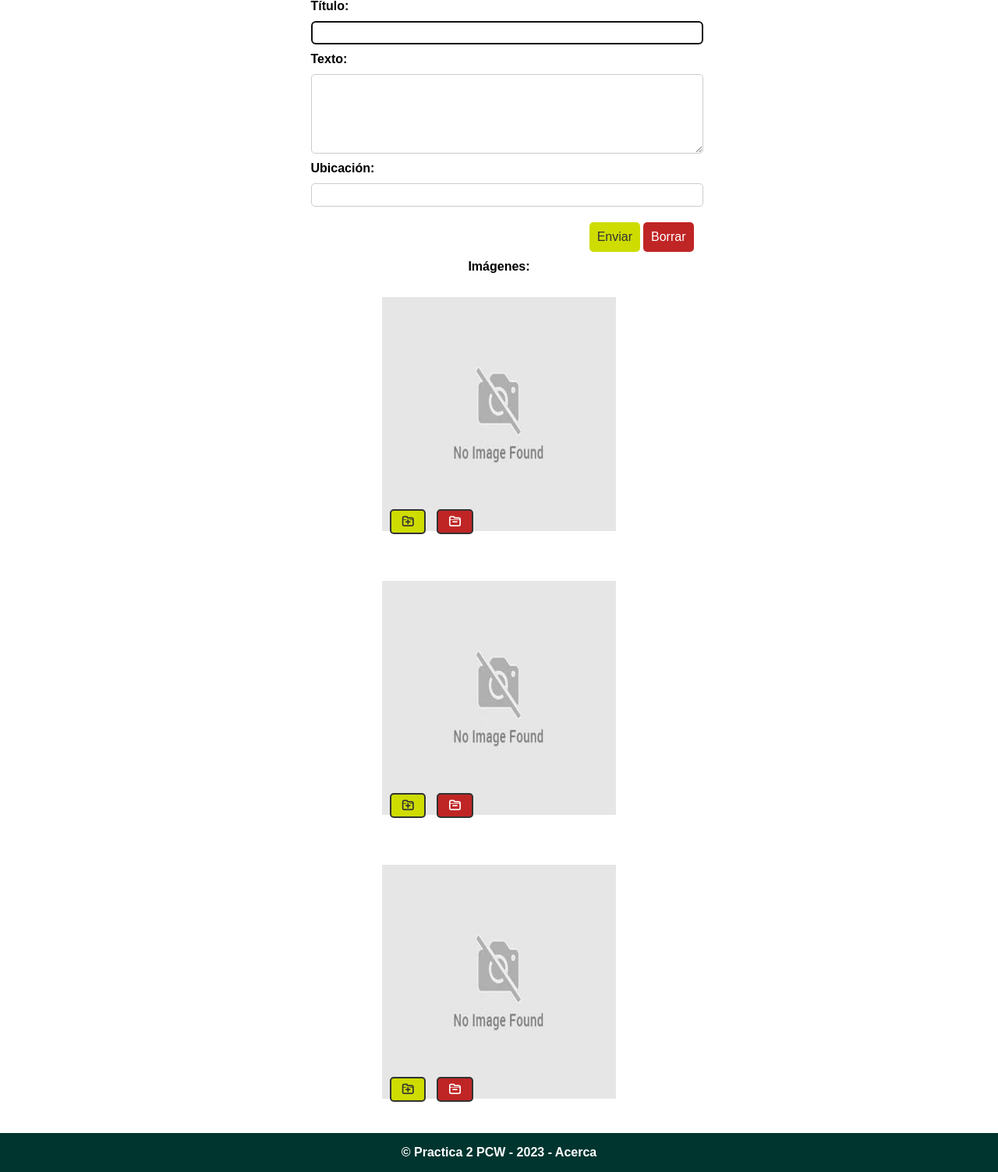
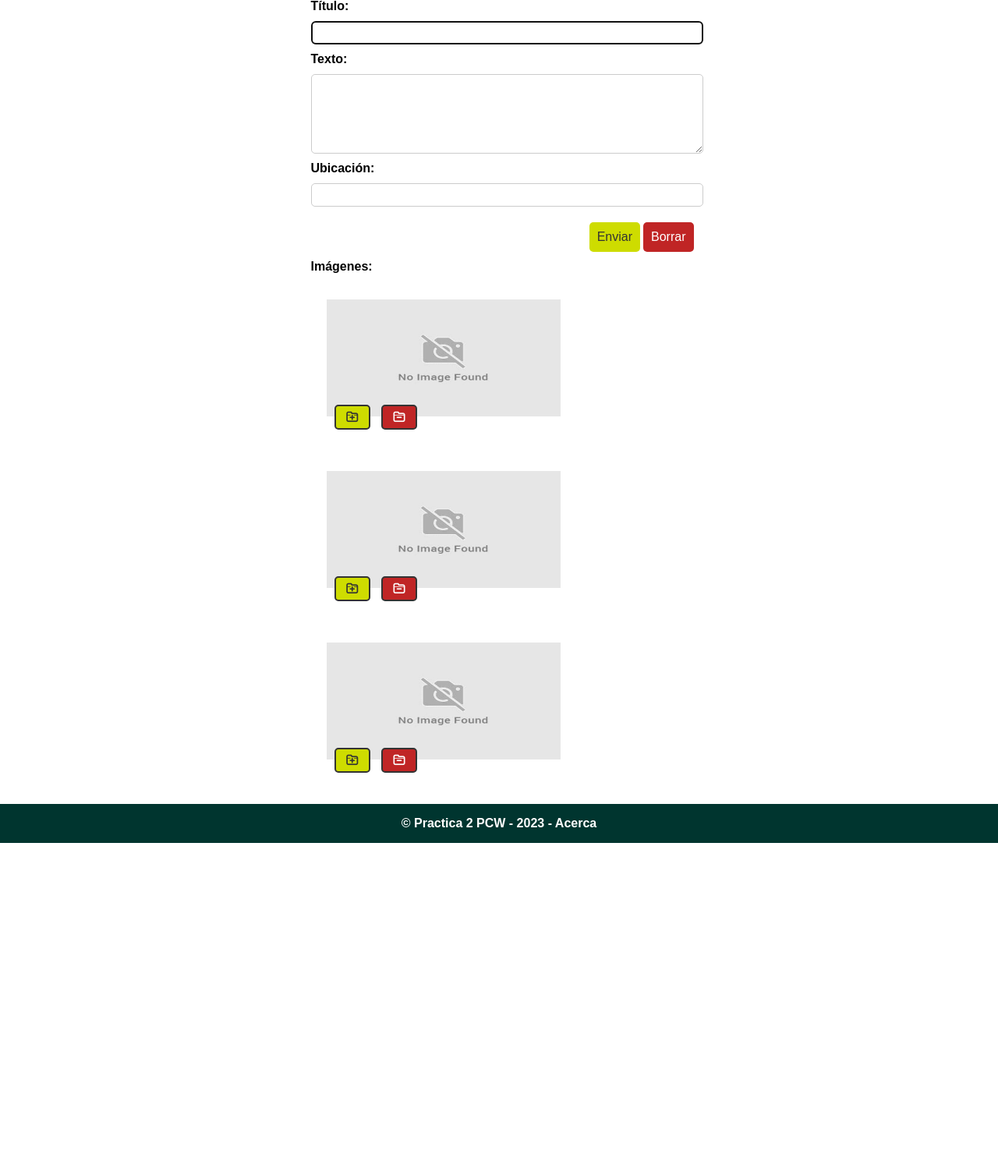
Before and after one commit to juanjo52/pcw_p2, a PHP site: page /nueva.html in a window 1280 px wide. Shown: the part 566-2069 px from the top of the page at 78% size. After the commit the page ends 1647 px from the top, so only its background shows below. Run offline with PHP 8.4, Linux system fonts and the light colour scheme.

Commit message:
Restilo nueva.html

```diff
--- a/css/nueva.css
+++ b/css/nueva.css
@@ -5,7 +5,8 @@
 }
 
 form {
-    flex: 2;
+    display: block;
+    /* flex: 2; */
     padding-left: 0.5em;
 }
 
@@ -175,8 +176,8 @@ input[type="file"] {
 
     .imagenes img {
         margin-bottom: 10px;
-        width: 100%;
-        height: 300px;
+        width: 300px;
+        height: 150px;
 
     }
 }
--- a/nueva.html
+++ b/nueva.html
@@ -56,12 +56,7 @@
                 <input type="submit" value="Enviar">
                 <input type="reset" value="Borrar">
             </div>
-        </form>
-
-        <div>
-
-        </div>
-
+            <div id="fotos">
                 <label>Imágenes:</label>
                 <div class="imagenes">
                     <label for="foto1"><img src="./img/no-image.png" alt="Imagen 1"></label>
@@ -91,15 +86,18 @@
                     </div>
                 </div>
             </div>
+        </form>
+
+
+    </div>
     <footer>
         <span class="f3"><a href="./acerca.html">&copy; Practica 2 PCW - 2023 - Acerca</a></span>
     </footer>
 
     <script>
         muestraNav();
+        // comprobarSesion();
     </script>
 </body>
-<script>
-    crear();
-</script>
+
 </html>
```
Lines whose indentation alone changed are shown as unchanged.
